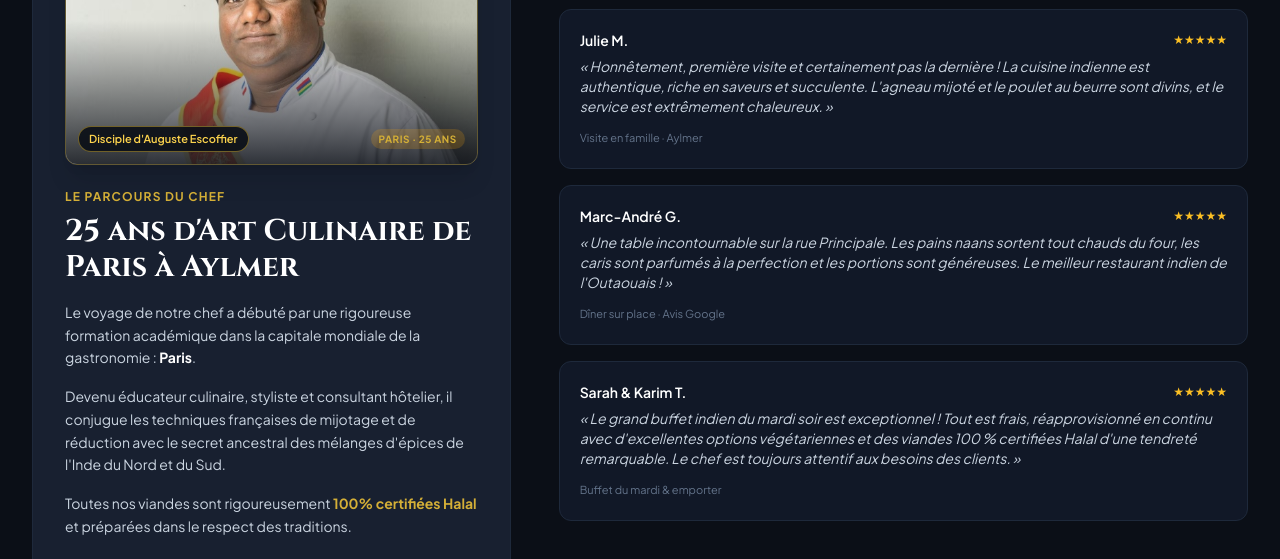
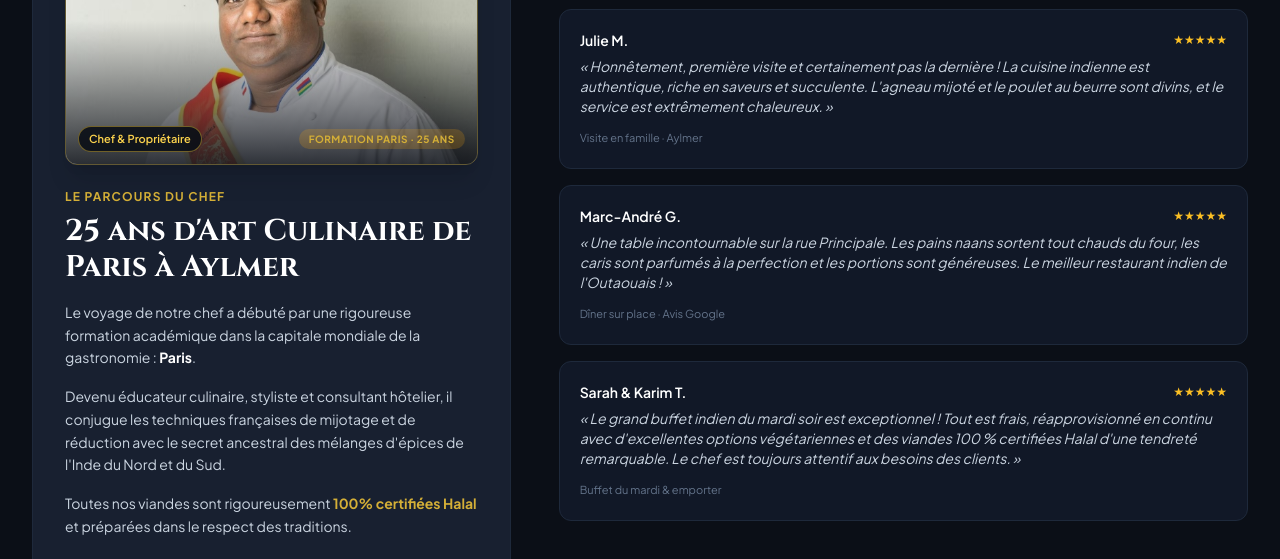
Before and after one commit to JopPank/le-cordon-dore, a plain HTML site: page index.html in a window 1280 px wide. Shown: the part 7000-7559 px from the top of the page. Drawn offline with nearby package versions, Linux system fonts and the light colour scheme.

Commit message:
Remove Escoffier reference and replace with verified Chef Propriétaire and Formation Paris badges

```diff
--- a/index.html
+++ b/index.html
@@ -1841,14 +1841,14 @@
         <div>
           <!-- Chef Portrait Image -->
           <div class="relative w-full aspect-[4/3] sm:aspect-square max-h-72 rounded-xl overflow-hidden mb-6 border border-brand-gold/40 shadow-xl group">
-            <img src="chef.jpg" alt="Chef Propriétaire du Cordon Doré - Disciple d'Auguste Escoffier" class="w-full h-full object-cover object-top transition-transform duration-500 group-hover:scale-105">
+            <img src="chef.jpg" alt="Chef Propriétaire du Cordon Doré" class="w-full h-full object-cover object-top transition-transform duration-500 group-hover:scale-105">
             <div class="absolute inset-0 bg-gradient-to-t from-brand-dark/85 via-transparent to-transparent"></div>
             <div class="absolute bottom-3 left-3 right-3 flex items-center justify-between text-xs">
-              <span class="px-2.5 py-1 rounded-full bg-brand-dark/90 border border-brand-gold/50 text-amber-300 font-semibold text-[11px] backdrop-blur-md" data-i18n="chef_escoffier_badge">
-                Disciple d'Auguste Escoffier
+              <span class="px-2.5 py-1 rounded-full bg-brand-dark/90 border border-brand-gold/50 text-amber-300 font-semibold text-[11px] backdrop-blur-md" data-i18n="chef_role">
+                Chef & Propriétaire
               </span>
-              <span class="px-2 py-0.5 rounded-full bg-amber-500/20 text-brand-gold text-[10px] font-bold uppercase tracking-wider" data-i18n="chef_experience_badge">
-                Paris · 25 ans
+              <span class="px-2.5 py-0.5 rounded-full bg-amber-500/20 text-brand-gold text-[10px] font-bold uppercase tracking-wider" data-i18n="chef_experience_badge">
+                Formation Paris · 25 ans
               </span>
             </div>
           </div>
@@ -2309,8 +2309,7 @@
         buffet_fb_btn: "Voir les dates sur Facebook",
         chef_tag: "Le Parcours du Chef",
         chef_title: "25 ans d'Art Culinaire de Paris à Aylmer",
-        chef_escoffier_badge: "Disciple d'Auguste Escoffier",
-        chef_experience_badge: "Paris · 25 ans",
+        chef_experience_badge: "Formation Paris · 25 ans",
         chef_p1: "Le voyage de notre chef a débuté par une rigoureuse formation académique dans la capitale mondiale de la gastronomie : Paris.",
         chef_p2: "Devenu éducateur culinaire, styliste et consultant hôtelier, il conjugue les techniques françaises de mijotage et de réduction avec le secret ancestral des mélanges d'épices de l'Inde.",
         chef_p3: "Toutes nos viandes sont rigoureusement 100% certifiées Halal et préparées dans le respect des traditions.",
@@ -2629,8 +2628,7 @@
         buffet_fb_btn: "View dates on Facebook",
         chef_tag: "The Chef's Journey",
         chef_title: "25 Years of Culinary Art from Paris to Aylmer",
-        chef_escoffier_badge: "Disciple of Auguste Escoffier",
-        chef_experience_badge: "Paris · 25 yrs",
+        chef_experience_badge: "Paris Trained · 25 yrs",
         chef_p1: "Our chef's culinary story began with formal culinary education in the gastronomy capital of the world: Paris.",
         chef_p2: "Now an accomplished culinary educator, stylist, and hospitality consultant, he blends French braising techniques with authentic Indian spice mastery.",
         chef_p3: "All meats are rigorously 100% Halal certified and prepared with deep respect for tradition.",
```
